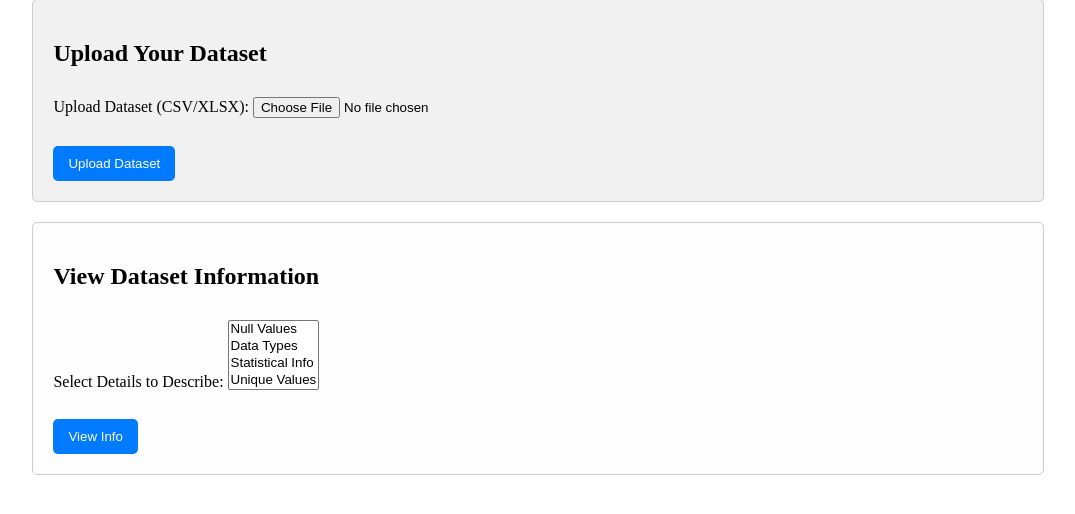
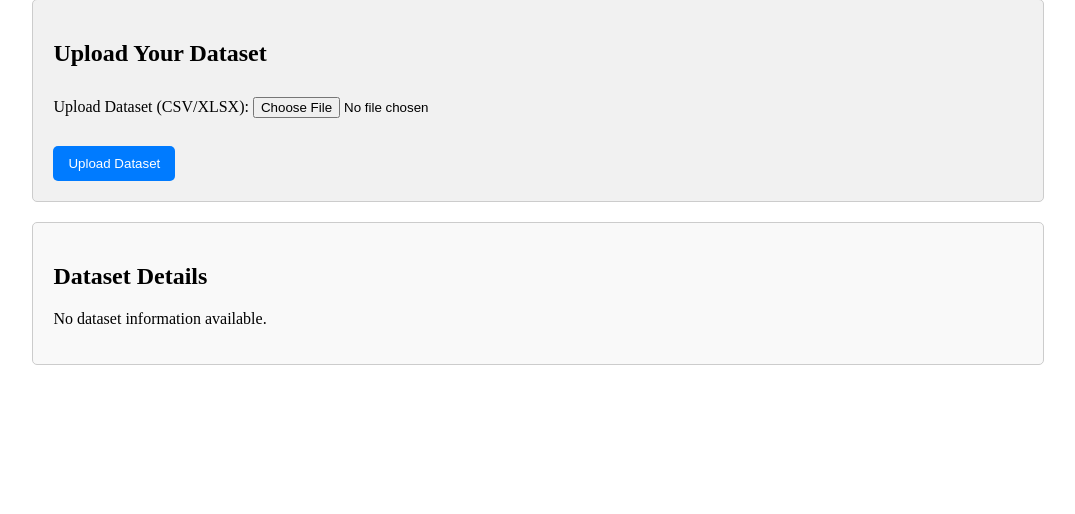
Before and after one commit to ramkumar-bitsathy/daset_analyser, a Django app: page /process_dataset/ in a window 1280 px wide. Shown: the part 187-701 px from the top of the page, without its empty margins (102-1177 px from the left). Run offline with Django 5.2, Linux system fonts and the light colour scheme.

Commit message:
Made Huge modification in dataset details viewer

```diff
--- a/csvapp/templates/home.html
+++ b/csvapp/templates/home.html
@@ -42,16 +42,6 @@
             max-width: 100%;
             background-color: #f1f1f1;
         }
-
-        .view-info-section {
-            max-width: 100%;
-            background-color: #fdfdfd;
-        }
-
-        .results-section {
-            background-color: #e9ecef;
-        }
-
         /* Styling for forms and buttons */
         form {
             margin: 0;
@@ -78,25 +68,48 @@
             background-color: #0056b3;
         }
 
-        /* Styling for the results */
-        .result-item {
-            margin-bottom: 15px;
+        /* Table styling */
+        table {
+            width: 100%;
+            border-collapse: collapse;
         }
 
-        pre {
-
-            background: #e9ecef;
-            padding: 10px;
-            border-radius: 5px;
+        table th, table td {
             border: 1px solid #ccc;
-            max-width: 100%;
-            overflow-x: scroll; /* To allow scrolling if content is too wide */
+            padding: 8px;
+            text-align: left;
         }
 
-        /* Ensure everything stays within fixed width */
-        .results-section {
-            max-width: 100%;
-            overflow-x: auto;
+        table th {
+            background-color: #f1f1f1;
+        }
+
+        /* Pagination controls */
+        .pagination {
+            margin: 20px 0;
+            display: flex;
+            justify-content: center;
+            gap: 10px;
+        }
+
+        .pagination button {
+            padding: 10px 15px;
+            background-color: #007bff;
+            color: white;
+            border: none;
+            border-radius: 5px;
+            cursor: pointer;
+        }
+
+        .pagination button:disabled {
+            background-color: #ccc;
+            cursor: not-allowed;
+        }
+        .dataset-view-section{
+            overflow-x: scroll;
+        }
+        .dataset-info{
+            overflow-x: scroll;
         }
     </style>
 </head>
@@ -125,46 +138,90 @@
             </form>
         </section>
 
-        <!-- View Info Section -->
-        <section class="view-info-section">
-            <h2>View Dataset Information</h2>
-            <form method="POST" action="{% url 'process_dataset' %}">
-                {% csrf_token %}
-                <!-- Select options -->
-                <label for="details">Select Details to Describe:</label>
-                <select id="details" name="details" multiple required>
-                    <option value="null_values">Null Values</option>
-                    <option value="data_types">Data Types</option>
-                    <option value="statistical_info">Statistical Info</option>
-                    <option value="unique_values">Unique Values</option>
-                </select><br><br>
-
-                <!-- Submit button -->
-                <button type="submit">View Info</button>
-            </form>
+        <section class="dataset-info">
+            <h2>Dataset Details</h2>
+            {% if processed_data %}
+                <table>
+                    <thead>
+                        <tr>
+                            <th>Column</th>
+                            <th>Data Type</th>
+                            <th>Null Values</th>
+                            <th>Mean</th>
+                            <th>Median</th>
+                            <th>Mode</th>
+                            <th>25%</th>
+                            <th>50%</th>
+                            <th>75%</th>
+                            <th>Unique Values</th>
+                        </tr>
+                    </thead>
+                    <tbody>
+                        {% for row in processed_data %}
+                            <tr>
+                                <td>{{ row.Column }}</td>
+                                <td>{{ row.Data_Type }}</td>
+                                <td>{{ row.Null_Values }}</td>
+                                <td>{{ row.Mean|default_if_none:"N/A" }}</td>
+                                <td>{{ row.Median|default_if_none:"N/A" }}</td>
+                                <td>{{ row.Mode }}</td>
+                                <td>{{ row.percentile_25|default_if_none:"N/A" }}</td>
+                                <td>{{ row.percentile_50|default_if_none:"N/A" }}</td>
+                                <td>{{ row.percentile_50|default_if_none:"N/A" }}</td>
+                                <td>{{ row.Unique_Values|default_if_none:"N/A" }}</td>
+                            </tr>
+                        {% endfor %}
+                    </tbody>
+                </table>
+            {% else %}
+                <p>No dataset information available.</p>
+            {% endif %}
         </section>
 
-        {% if processed_data %}
-        <!-- Results Section -->
-        <section class="results-section">
-            <h2>Dataset Details</h2>
-            <!-- Display results dynamically -->
-            {% for detail, result in processed_data.items %}
-                {% if detail == "Statistical Info" or detail == "Column Summary" %}
-                <div class="result-item">
-                    <h3>{{ detail }}</h3>
-                    <pre>{{ result }}</pre>
-                </div>
-                {% endif %}
-                {% if detail != "Statistical Info" %}
-                    <h2>{{ detail }}</h2>
-                    {% for col, val in result.items %}
-                    <div class="result-item">
-                        <p>{{ col }}: {{ val }}</p>
-                    </div>
+
+
+
+        <!-- Dataset View Section -->
+        {% if dataset_view %}
+        <section class="dataset-view-section">
+            <h2>View Dataset</h2>
+            <table>
+                <thead>
+                    <tr>
+                        {% for column in dataset_view.columns %}
+                        <th>{{ column }}</th>
+                        {% endfor %}
+                    </tr>
+                </thead>
+                <tbody>
+                    {% for row in dataset_view.rows %}
+                    <tr>
+                        {% for cell in row %}
+                        <td>{{ cell }}</td>
+                        {% endfor %}
+                    </tr>
                     {% endfor %}
-                {% endif %}
-            {% endfor %}
+                </tbody>
+            </table>
+
+            <!-- Pagination Controls -->
+            <div class="pagination">
+                <form method="GET">
+                    {% if dataset_view.has_previous %}
+                    <button type="submit" name="page" value="{{ dataset_view.previous_page_number }}">Previous</button>
+                    {% else %}
+                    <button type="button" disabled>Previous</button>
+                    {% endif %}
+
+                    <span>Page {{ dataset_view.current_page }} of {{ dataset_view.num_pages }}</span>
+
+                    {% if dataset_view.has_next %}
+                    <button type="submit" name="page" value="{{ dataset_view.next_page_number }}">Next</button>
+                    {% else %}
+                    <button type="button" disabled>Next</button>
+                    {% endif %}
+                </form>
+            </div>
         </section>
         {% endif %}
     </div>
--- a/csvapp/views.py
+++ b/csvapp/views.py
@@ -1,4 +1,6 @@
 from django.shortcuts import render
+from django.core.paginator import Paginator
+
 import pandas as pd
 import matplotlib
 matplotlib.use('Agg')
@@ -143,11 +145,13 @@ def home(request):
 def process_dataset(request):
     processed_data = {}
     error_message = None
+    dataset = None  # Initialize dataset variable
 
     if request.method == 'POST':
         # Check if a file is uploaded
         if 'dataset' in request.FILES:
             uploaded_file = request.FILES['dataset']
+            # Load the dataset into a DataFrame
             dataset = pd.read_csv(uploaded_file) if uploaded_file.name.endswith('.csv') else pd.read_excel(uploaded_file)
             # Store the dataset in the session
             request.session['dataset'] = dataset.to_json()
@@ -159,19 +163,52 @@ def process_dataset(request):
         dataset_json = request.session['dataset']
         dataset = pd.read_json(StringIO(dataset_json))
 
-        # Process the dataset based on selected details
-        selected_details = request.POST.getlist('details', [])
-        if 'null_values' in selected_details:
-            processed_data['Null Values'] = dataset.isnull().sum().to_dict()
-        if 'data_types' in selected_details:
-            processed_data['Data Types'] = dataset.dtypes.astype(str).to_dict()
-        if 'statistical_info' in selected_details:
-            processed_data['Statistical Info'] = dataset.describe().to_string()
-        if 'unique_values' in selected_details:
-            processed_data['Unique Values'] = dataset.nunique().to_dict()
+    # Process the dataset if it exists
+    if dataset is not None:
+        # Pagination setup
+        page_number = request.GET.get('page', 1)  # Get the current page number
+        paginator = Paginator(dataset.values.tolist(), 10)  # 10 rows per page
+        current_page = paginator.get_page(page_number)
+        paginated_dataset = {
+            'columns': dataset.columns.tolist(),
+            'rows': current_page.object_list,
+            'current_page': current_page.number,
+            'num_pages': paginator.num_pages,
+            'has_previous': current_page.has_previous(),
+            'has_next': current_page.has_next(),
+            'previous_page_number': current_page.previous_page_number() if current_page.has_previous() else None,
+            'next_page_number': current_page.next_page_number() if current_page.has_next() else None,
+        }
 
-    # Render the template with context data
+        stats = []
+        for col in dataset.columns:
+            if pd.api.types.is_numeric_dtype(dataset[col]):
+                column_stats = {
+                    "Column": col,
+                    "Data_Type": dataset[col].dtype,
+                    "Null_Values": dataset[col].isnull().sum(),
+                    "Mean": dataset[col].mean(),
+                    "Median": dataset[col].median(),
+                    "Mode": dataset[col].mode()[0] if not dataset[col].mode().empty else "N/A",
+                    "percentile_25": dataset[col].quantile(0.25),
+                    "percentile_50": dataset[col].quantile(0.5),
+                    "percentile_75": dataset[col].quantile(0.75),
+                }
+            else:
+                column_stats = {
+                    "Column": col,
+                    "Data_Type": dataset[col].dtype,
+                    "Null_Values": dataset[col].isnull().sum(),
+                    "Unique_Values": dataset[col].nunique(),
+                    "Mode": dataset[col].mode()[0] if not dataset[col].mode().empty else "N/A",
+                }
+            stats.append(column_stats)
+
+        processed_data = stats
+
+    # Render the template with the context data
     return render(request, "home.html", {
         "processed_data": processed_data,
-        "error_message": error_message
+        "error_message": error_message,
+        "dataset_view": paginated_dataset if dataset is not None else None,
     })
```
Also changed, not shown: db.sqlite3.
